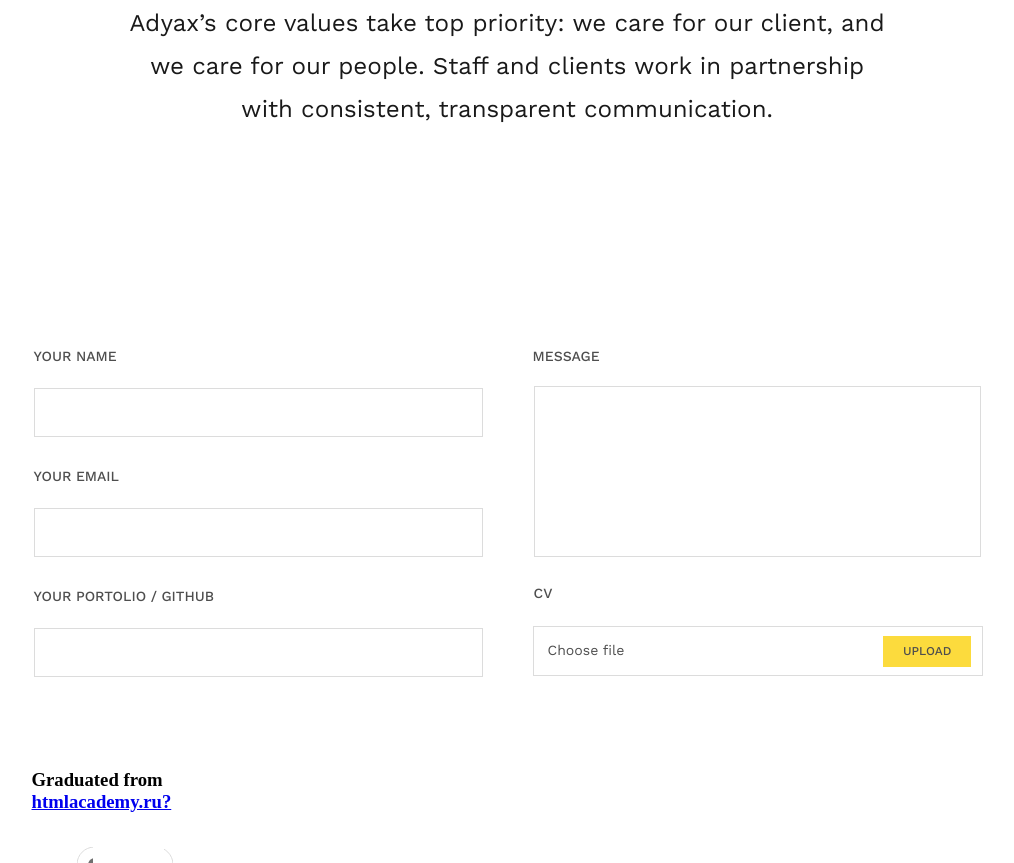
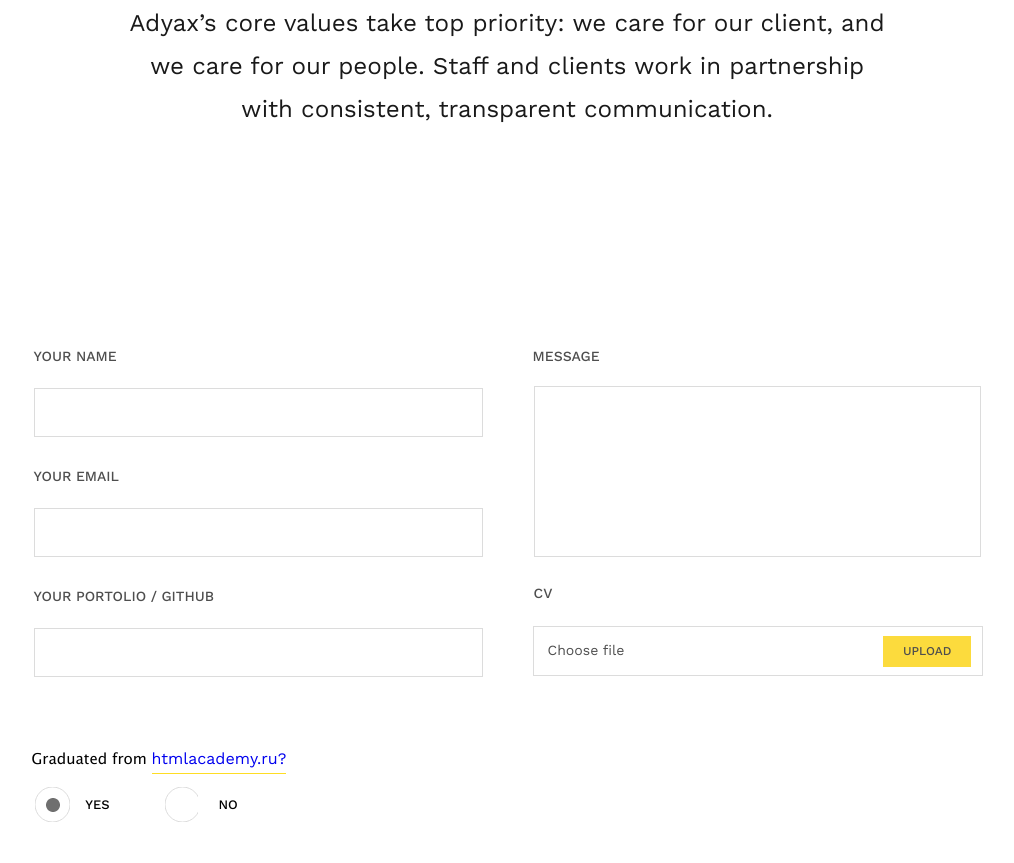
Before and after one commit to evgar/adx_frontend, a website: page app/index.html in a window 1280 px wide. Shown: the part 321-1184 px from the top of the page, without its empty margins (133-1147 px from the left). Drawn offline with nearby package versions, Linux system fonts and the light colour scheme; files that its build step writes are made by us from their sources.

Commit message:
add options block to form

```diff
--- a/app/index.html
+++ b/app/index.html
@@ -75,13 +75,13 @@
           <h3>Graduated from <a href="https://htmlacademy.ru/">htmlacademy.ru?</a></h3>
           <ul class="list-radio">
             <li class="list-radio__item">
-              <input class="list-radio__answer" type="radio" id="yes" checked="checked">
-              <label class="list-radio__point" for="yes" for="yes"></label>
+              <input class="list-radio__answer" type="radio" id="yes" checked="checked" name="graduated">
+              <label class="list-radio__point" for="yes" for="yes">Yes</label>
             </li>
 
             <li class="list-radio__item">
-              <input class="list-radio__answer" type="radio" id="no">
-              <label class="list-radio__point" for="no" for="yes"></label>
+              <input class="list-radio__answer" type="radio" id="no" name="graduated">
+              <label class="list-radio__point" for="no" for="yes">No</label>
             </li>
           </ul>
         </fieldset>
--- a/app/styles/main.scss
+++ b/app/styles/main.scss
@@ -150,41 +150,62 @@ body {
   }
 
   &--graduated {
-    margin: 33px 0 0 -2px;
+    margin: 31px 0 0 -2px;
     width: 27%;
-    height: 73px;
+    h3 {
+      margin: 0;
+      display: block;
+      font: 15px "lucida_granderegular";
+      a {
+        padding: 0 0 3px 0;
+        font: 16px "work_sansregular";
+        border-bottom: 1px solid #fedd23;
+        text-decoration: none;
+      }
+    }
   }
 }
 
 .list-radio {
   @include clearfix;
+  float: left;
+  width: 65%;
   &__item {
     display: block;
-    width: 45%;
-    float: left;
+    width: 23%;
+    text-align: right;
+    &:nth-child(odd) {
+      float: left;
+    }
+    &:nth-child(even) {
+      float: right;
+    }
   }
   &__answer {
     display: none;
     &:not(checked) + label:before {
-      background-position: -36px 0;
+      background-position: -62px -10px;
     }
     &:checked + label:before {
-      background-position: 0 0;
+      background-position: -9px -10px;
     }
   }
   &__point {
+    position: relative;
+    top: -32px;
+    font: 13px work_sansmedium;
+    text-transform: uppercase;
     cursor: pointer;
-    margin: 0 5px 4.5px 0.5%;
-    text-shadow: 0 1px #000;
+
     &:before {
       content: '';
       display: inline-block;
-      height: 26px;
-      width: 26px;
+      height: 36px;
+      width: 36px;
       background: url(../images/options.png) no-repeat;
       position: relative;
-      top: 5px;
-      left: -5px;
+      top: 33px;
+      left: -40px;
     }
   }
 }
```
